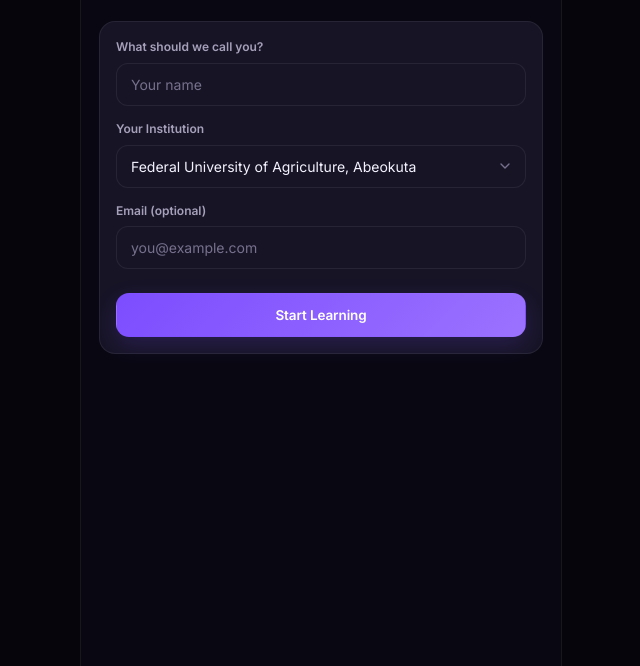
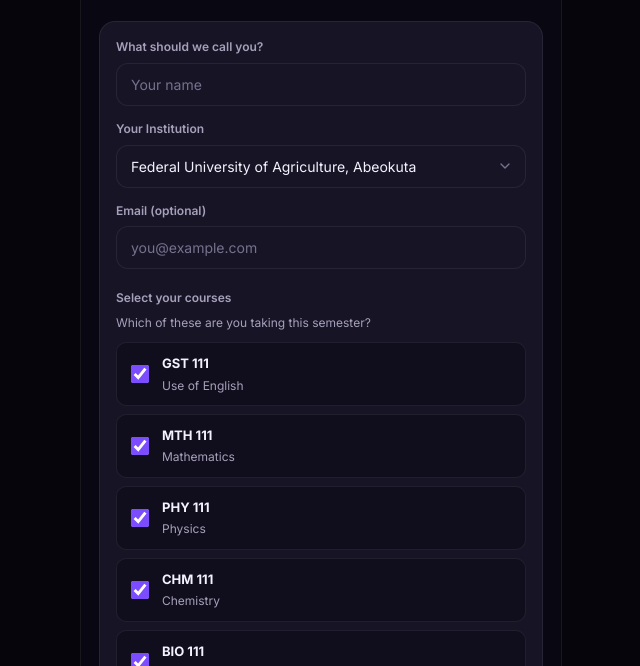
Before and after one commit to mubbyomosanya-eng/Nexalearn, a plain HTML site: page index.html in a window 1280 px wide. Both pictures are taken after a click on the button "Get Started". Shown: the part 134-800 px from the top of the page, without its empty margins (319-959 px from the left). Drawn offline with nearby package versions, Linux system fonts and the light colour scheme.

Commit message:
Update index.html

```diff
--- a/index.html
+++ b/index.html
@@ -838,6 +838,13 @@ html[data-theme="light"] .switch{background:rgba(20,10,50,.12)}
           <label class="form-label" for="onboard-email">Email (optional)</label>
 <input id="onboard-email" class="form-input" type="email" placeholder="you@example.com" maxlength="80" />
 
+<label class="form-label" style="margin-top:20px">Select your courses</label>
+<p class="muted small" style="margin-bottom:10px">Which of these are you taking this semester?</p>
+
+<div id="onboard-course-list" style="display:flex; flex-direction:column; gap:8px;">
+  <!-- The JS will fill this in with the 6 demo courses -->
+</div>
+
 <div class="settings-actions" style="margin-top:24px">
   <button type="submit" class="btn btn--primary">Start Learning</button>
 </div>
@@ -2235,7 +2242,16 @@ html[data-theme="light"] .switch{background:rgba(20,10,50,.12)}
   function renderHomeCourses() {
   const host = $('#home-courses');
   if (!host) return;
-    host.innerHTML = COURSES.map(function (c) {
+
+  // Filter courses to only show the ones the student selected
+  const myCourses = COURSES.filter(c => progress.activeCourses && progress.activeCourses.includes(c.id));
+
+  if (myCourses.length === 0) {
+    host.innerHTML = '<p class="muted small" style="grid-column: span 2; text-align:center; padding:20px;">No courses selected. You can add them in Settings.</p>';
+    return;
+  }
+
+  host.innerHTML = myCourses.map(function (c) {
     const p = courseProgress(c);
     return '<button class="course-card" data-course="' + c.id + '">' +
       '<span class="course-icon" style="--ic:' + c.color + '"><i data-lucide="' + c.icon + '"></i></span>' +
@@ -2248,7 +2264,6 @@ html[data-theme="light"] .switch{background:rgba(20,10,50,.12)}
   }).join('');
   refreshIcons();
 }
-
   /* ==========================================================
      JAVASCRIPT: LEARN
      ========================================================== */
@@ -3242,15 +3257,35 @@ function updateProfileDisplay() {
 
 const onboardForm = $('#onboarding-form');
 if (onboardForm) {
+  // 1. Populate the course checkboxes dynamically
+  const courseList = $('#onboard-course-list');
+  if (courseList) {
+    courseList.innerHTML = COURSES.map(c =>
+      '<label style="display:flex; align-items:center; gap:10px; padding:10px; background:var(--bg2); border:1px solid var(--border); border-radius:10px; cursor:pointer;">' +
+        '<input type="checkbox" name="selected_courses" value="' + c.id + '" checked style="width:18px; height:18px; accent-color:var(--primary);" />' +
+        '<div>' +
+          '<strong style="display:block; font-size:13px;">' + c.code + '</strong>' +
+          '<span class="muted small">' + c.title + '</span>' +
+        '</div>' +
+      '</label>'
+    ).join('');
+  }
+
+  // 2. Handle the form submission
   onboardForm.addEventListener('submit', function (e) {
     e.preventDefault();
     const nameInput = $('#onboard-name');
     const emailInput = $('#onboard-email');
     const instInput = $('#onboard-institution');
 
+    // Get checked courses
+    const checkedBoxes = document.querySelectorAll('input[name="selected_courses"]:checked');
+    const selectedCourses = Array.from(checkedBoxes).map(cb => cb.value);
+
     progress.name = (nameInput && nameInput.value.trim()) || 'Student';
     progress.email = (emailInput && emailInput.value.trim()) || 'student@nexalearn.app';
     progress.institution = (instInput && instInput.value) || 'FUNAAB';
+    progress.activeCourses = selectedCourses; // Save the courses!
     progress.onboarded = true;
 
     saveProgress();
@@ -3260,7 +3295,6 @@ if (onboardForm) {
     showToast('Welcome to NexaLearn, ' + progress.name + '!', 'success');
   });
 }
-
     const editForm = $('#edit-profile-form');
     if (editForm) {
       editForm.addEventListener('submit', function (e) {
```
Lines whose indentation alone changed are shown as unchanged.
